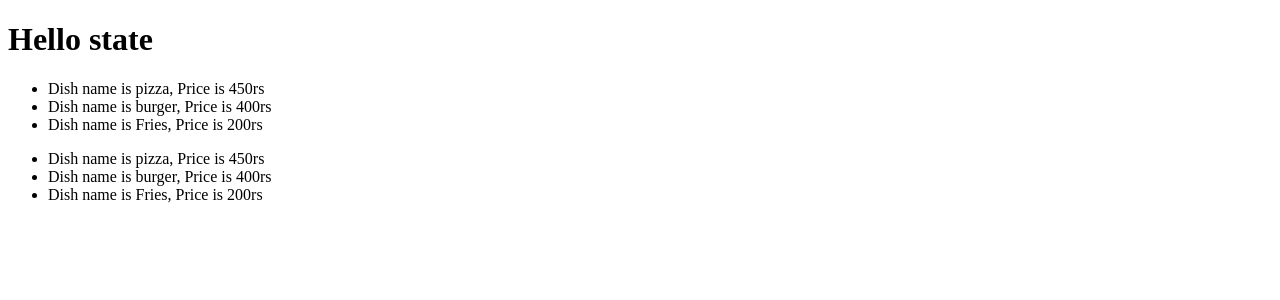
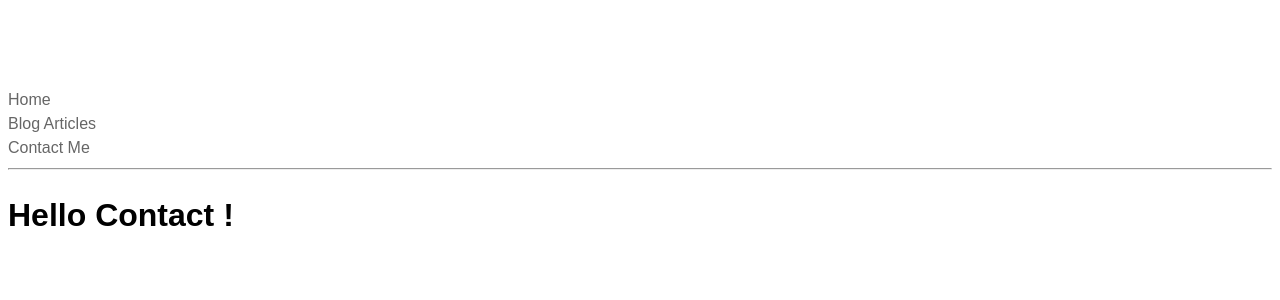
Before and after one commit to fauzan07/react-tutorials, a React (Create React App) app: page /contact in a window 1280 px wide. Shown: the top 300 px of the page. Built offline with nearby package versions, Linux system fonts and the light colour scheme.

Commit message:
update router

```diff
--- a/package.json
+++ b/package.json
@@ -8,6 +8,7 @@
     "@testing-library/user-event": "^12.8.3",
     "react": "^17.0.2",
     "react-dom": "^17.0.2",
+    "react-router-dom": "^5.3.0",
     "react-scripts": "4.0.3",
     "web-vitals": "^1.1.2"
   },
--- /dev/null
+++ b/src/App.css
@@ -0,0 +1,68 @@
+html {scroll-behavior: smooth;}
+body{
+    font-size: 16px;
+    font-family: 'Montserrat', sans-serif;
+    overflow-x: hidden;
+    padding-top: 80px;
+    line-height: 1.5;
+    background-color: #fff;
+}
+h1,h2,h3,h4,h5,h6 {
+    font-weight: 600;
+    line-height: 1.5;
+    font-family: 'Montserrat', sans-serif;
+    /* text-transform: capitalize; */
+    color: #000;
+}
+h1, .h1 {font-size: 2.0em;}
+h2, .h2 {font-size: 1.6em;}
+h3, .h3 {font-size: 1.15em;}
+h4, .h4 {font-size: 1.1em;}
+h5, h6, .h5, .h6{font-size: 1em; }
+
+p,li {color: #666; font-size: 1em; text-align: justify;}
+span{color: #666; font-weight: 600;}
+a {color: #666; text-decoration: none;  transition: 0.3s; cursor: pointer;}
+
+#myBtn {
+    display: none;
+    position: fixed;
+    bottom: 20px;
+    right: 30px;
+    z-index: 99;
+    font-size: 18px;
+    border: none;
+    outline: none;
+    background-color: #00346b;
+    color: #fff;
+    cursor: pointer;
+  }
+  .topbtn button:hover{
+      background: #000;
+      color: #fff;
+  }
+
+  .text-primary{
+    color: #00346b!important;
+  }
+
+.error{
+  color: red;
+}
+
+.bg-red{
+  background-color: #fbefef;
+}
+
+.btn-primary{
+  background-color: #00346b;
+  border-color: #00346b;
+  border-radius: 25px;
+  padding: 12px 50px;
+  line-height: 128%;
+  margin-bottom: 20px;
+}
+
+.extenal-css{
+    font-size: 50px;
+}
--- a/src/App.js
+++ b/src/App.js
@@ -4,6 +4,13 @@ import ConditionalRendering from "./ConditionalRendering";
 import EventHandler from "./EventHandler";
 import Lifecycle from "./LifeCycle";
 import ListRendering from "./ListRendering";
+import Styling from "./Styling";
+import './App.css';
+import { BrowserRouter as Router, Switch, Route, Link } from "react-router-dom";
+import Home from "./Home";
+import Blog from "./Blog";
+import Contact from "./Contact";
+
 
 class App extends Component{
     render(){
@@ -12,7 +19,36 @@ class App extends Component{
         <Lifecycle/> */}
         {/* <EventHandler/> */}
         {/* <ConditionalRendering/> */}
-        <ListRendering/>
+        {/* <ListRendering/> */}
+        {/* <Styling/> */}
+
+
+{/* npm install react-router-dom */}
+        <Router>
+            <div>
+                <Link to="/">Home</Link>
+            </div>
+            <div>
+                <Link to="/blogs">Blog Articles</Link>
+            </div>
+            <div>
+                <Link to="/contact">Contact Me</Link>
+            </div>
+
+                <hr />
+
+            <Switch>
+                <Route exact path="/">
+                    <Home />
+                </Route>
+                <Route path="/blogs">
+                    <Blog />
+                </Route>
+                <Route path="/contact">
+                    <Contact />
+                </Route>
+            </Switch>
+        </Router>
         </>
     }
 
--- /dev/null
+++ b/src/Blog.js
@@ -0,0 +1,13 @@
+import React from 'react';
+
+
+const Blog = () => {
+
+  return (
+    <>
+      <h1>Hello Blog !</h1>
+    </>
+  );
+}
+
+export default Blog
--- /dev/null
+++ b/src/Contact.js
@@ -0,0 +1,13 @@
+import React from 'react';
+
+
+const Contact = () => {
+
+  return (
+    <>
+      <h1>Hello Contact !</h1>
+    </>
+  );
+}
+
+export default Contact
--- /dev/null
+++ b/src/Home.js
@@ -0,0 +1,13 @@
+import React from 'react';
+
+
+const Home = () => {
+
+  return (
+    <>
+      <h1>Hello Home !</h1>
+    </>
+  );
+}
+
+export default Home
--- /dev/null
+++ b/src/Styling.js
@@ -0,0 +1,23 @@
+import React from 'react';
+import ReactDOM from 'react-dom';
+
+
+const Styling = () => {
+
+  const myStyle = {
+    color: "white",
+    backgroundColor: "DodgerBlue",
+    padding: "10px",
+    fontFamily: "Sans-Serif"
+  };
+
+  return (
+    <>
+      <h1 style={{backgroundColor: "lightblue"}}>Hello inline Style!</h1>
+      <h1 style={myStyle}>Hello internal Style!</h1>
+      <p className="extenal-css">Add a little style!</p>
+    </>
+  );
+}
+
+export default Styling
```
Also changed, not shown: 1 other file (tests, documents, lock files or other folders).
